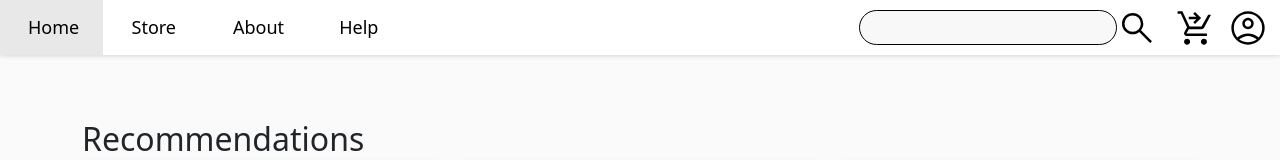
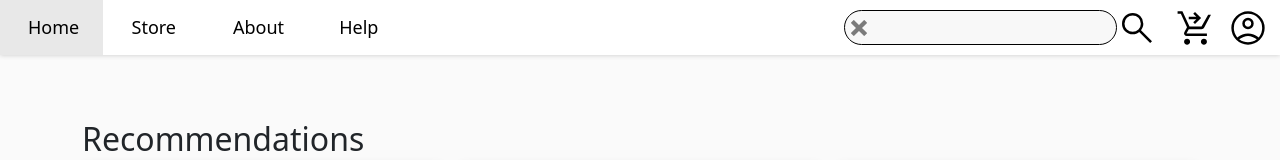
Before and after one commit to pablofs02/shopeen, a React (Vite) app: page / in a window 1280 px wide. Shown: the top 160 px of the page. Built offline with nearby package versions, Linux system fonts and the light colour scheme.

Commit message:
Added ability to clear the search bar

```diff
--- a/src/components/SearchBar.tsx
+++ b/src/components/SearchBar.tsx
@@ -1,7 +1,8 @@
 import { useEffect, useState } from "react";
 import { Link } from "react-router-dom";
 import { useGlobalContext } from "../context/GlobalContext";
-import { useFilterContext } from '../context/FilterContext';
+import { useFilterContext } from "../context/FilterContext";
+import { ImCross } from "react-icons/im";
 
 function SearchBar() {
   const { setSearch, setSearchBarInput } = useFilterContext();
@@ -11,12 +12,14 @@ function SearchBar() {
   }, []);
 
   const handleChange = (e: React.ChangeEvent<HTMLInputElement>) => {
-    setSearchBarInput(e.target)
+    setSearchBarInput(e.target);
     setSearch(e.target.value);
   };
 
   return (
+    <>
       <div className="searchBar">
+        <ImCross onClick={() => {setSearch("")}} />
         <Link to={"/store"} className="h-100">
           <input type="text" onChange={handleChange} />
         </Link>
@@ -24,6 +27,7 @@ function SearchBar() {
           <img src="/src/assets/search.svg" alt="search icon" />
         </Link>
       </div>
+    </>
   );
 }
 
--- a/src/styles/Style.css
+++ b/src/styles/Style.css
@@ -39,6 +39,7 @@
 }
 
 .searchBar {
+    position: relative;
     margin-left: auto;
     padding: 5px;
     display: flex;
@@ -53,9 +54,21 @@
     height: 100%;
     background-color: rgba(230, 230, 230, 0.3);
     border-radius: 100vw;
-    padding-inline: 0.8rem;
+    padding-inline: 1rem;
     border: 1px solid black;
     width: 100%;
+    padding-left: 1.5rem;
+    -webkit-box-sizing: border-box; /* Safari/Chrome, other WebKit */
+    -moz-box-sizing: border-box;    /* Firefox, other Gecko */
+    box-sizing: border-box;         /* Opera/IE 8+ */
+}
+
+.searchBar svg {
+    position: absolute;
+    left: 0.7rem;
+    color: black;
+    cursor: pointer;
+    opacity: 0.5;
 }
 
 .searchBar input:hover,
```
Lines whose indentation alone changed are shown as unchanged.
